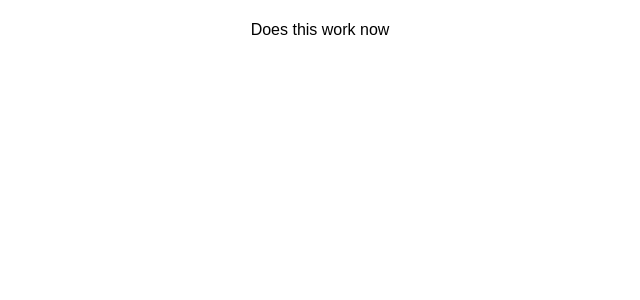
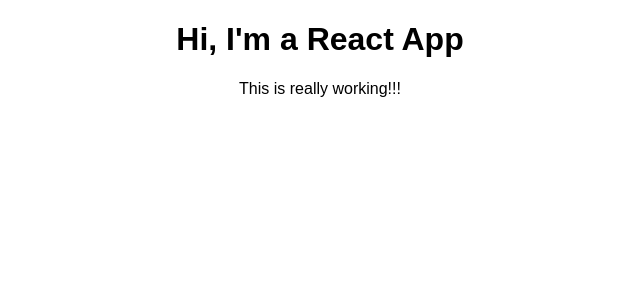
Before and after one commit to Silvia-Wachira/Comp-guide, a React (Create React App) app: page / in a window 1280 px wide. Shown: the top 300 px of the page, without its empty margins (320-960 px from the left). Built offline with nearby package versions, Linux system fonts and the light colour scheme.

Commit message:
create a new component

```diff
--- a/src/App.js
+++ b/src/App.js
@@ -2,12 +2,13 @@
 import './App.css';
 
 function App() {
-  // return (
-  //   <div className="App">
-  //     <h1>Hi, I'm a React App</h1>
-  //   </div>
-  // );
-  return React.createElement('div', {className: 'App'}, React.createElement('h1'), null, 'Does this work now')
+  return (
+    <div className="App">
+      <h1>Hi, I'm a React App</h1>
+      <p>This is really working!!!</p>
+    </div>
+  );
+  // return React.createElement('div', {className: 'App'}, React.createElement('h1'), null, 'Does this work now')
 }
 
 export default App;
--- /dev/null
+++ b/src/Person/Person.js
@@ -0,0 +1,3 @@
+function person() {
+
+}
```
